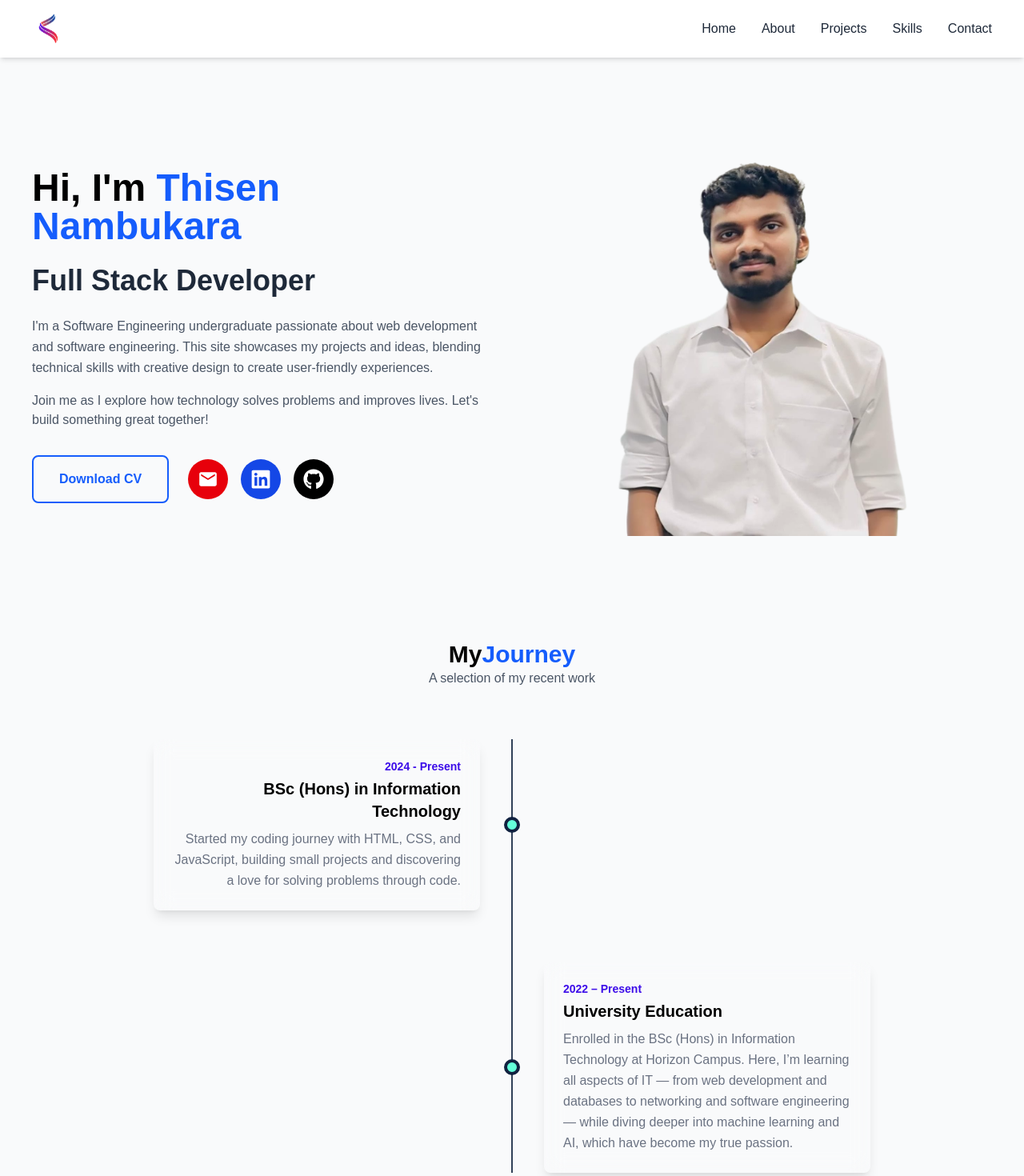
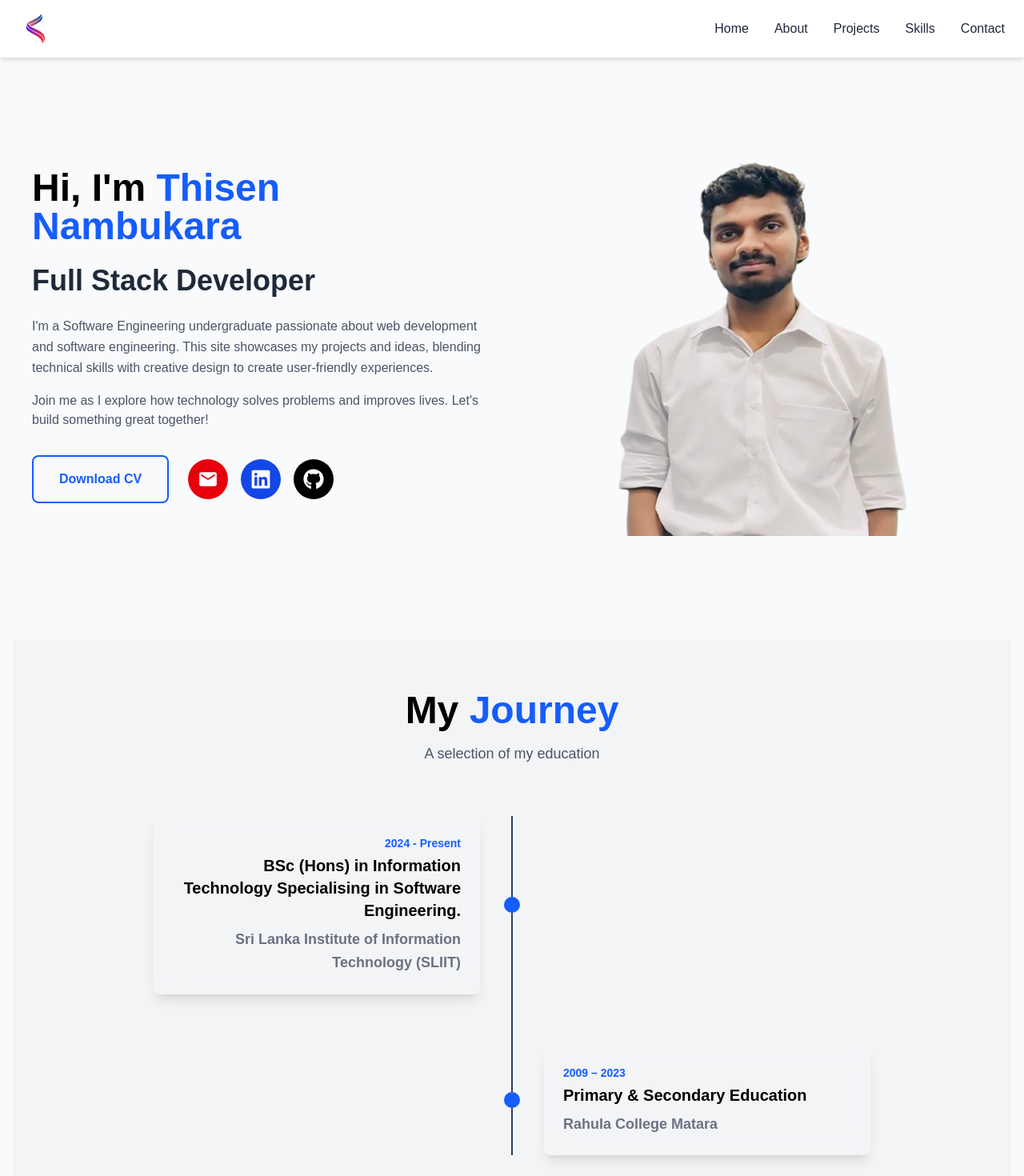
Before and after one commit to nambukara/Portfolio, a React (Vite) app: page / in a window 1280 px wide. Shown: the top 1470 px of the page at 80% size. Built offline with nearby package versions, Linux system fonts and the light colour scheme; a web font is replaced by a local one.

Commit message:
education section fix

```diff
--- a/src/components/Education.jsx
+++ b/src/components/Education.jsx
@@ -4,31 +4,31 @@ import { motion } from 'framer-motion';
 const journeyData = [
   {
     year: '2024 - Present',
-    title: 'BSc (Hons) in Information Technology',
+    title: 'BSc (Hons) in Information Technology Specialising in Software Engineering.',
     description:
-      'Started my coding journey with HTML, CSS, and JavaScript, building small projects and discovering a love for solving problems through code.',
+      'Sri Lanka Institute of Information Technology (SLIIT)',
   },
   {
-    year: '2022 – Present',
-    title: 'University Education',
+    year: '2009 – 2023',
+    title: 'Primary & Secondary Education',
     description:
-      'Enrolled in the BSc (Hons) in Information Technology at Horizon Campus. Here, I’m learning all aspects of IT — from web development and databases to networking and software engineering — while diving deeper into machine learning and AI, which have become my true passion.',
+      'Rahula College Matara',
   },
 
 ];
 
 const About = () => {
   return (
-    <section
+    <section id="education" className="py-16 bg-gray-100">
 
-    >
+
       <div className="container mx-auto px-4 sm:px-6">
         {/* ---------- Title ---------- */}
-        <h2 className="text-3xl font-bold text-center">
+        <h2 className="text-3xl sm:text-4xl md:text-5xl font-bold mb-4 text-center">
                 My
-                <span className="text-blue-600">Journey </span>
+                <span className="text-blue-600"> Journey </span>
             </h2>
-            <p className="text-center text-gray-600 max-w-2xl mx-auto mb-16">A selection of my recent work</p>
+            <p className="text-center text-gray-600 max-w-2xl mx-auto mb-16 text-lg">A selection of my education</p>
 
         {/* ---------- Timeline Container ---------- */}
         <div className="max-w-4xl mx-auto relative">
@@ -50,15 +50,15 @@ const About = () => {
                 <div className="md:hidden">
                   <div className="bg-white/5 backdrop-blur-md p-5 sm:p-6 rounded-lg ring-1 ring-white/10 shadow-lg hover:ring-[#64ffda]/50 transition-all duration-300">
                     <div className="flex items-center gap-3 mb-2">
-                      <div className="w-3 h-3 rounded-full bg-[#64ffda] border-2 border-[#112240]" />
-                      <p className="text-[#6492ff] font-semibold text-sm">{item.year}</p>
+                      <div className="w-3 h-3 rounded-full bg-blue-600 border-2 border-[#112240]" />
+                      <p className="text-blue-600 font-semibold text-sm">{item.year}</p>
                     </div>
-                    <h3 className="text-lg sm:text-xl font-bold text-white mb-2">
+                    <h3 className="text-lg sm:text-xl font-bold text-black mb-2">
                       {item.title}
                     </h3>
-                    <p className="text-[#ccd6f6] text-sm sm:text-base leading-relaxed">
+                    <h3 className="text-lg sm:text-l font-bold text-gray-500  leading-relaxed">
                       {item.description}
-                    </p>
+                    </h3>
                   </div>
                 </div>
 
@@ -74,20 +74,20 @@ const About = () => {
                     }`}
                   >
                     <div className="bg-white/5 backdrop-blur-md p-6 rounded-lg ring-1 ring-white/10 shadow-lg hover:ring-[#64ffda]/50 transition-all duration-300">
-                      <p className="text-[#3c0ce9] font-semibold text-sm mb-1">
+                      <p className="text-blue-600 font-semibold text-sm mb-1">
                         {item.year}
                       </p>
                       <h3 className="text-xl font-bold text-black mb-2">
                         {item.title}
                       </h3>
-                      <p className="text-gray-500 leading-relaxed">
+                      <h4 className="text-lg sm:text-l font-bold text-gray-500 leading-relaxed">
                         {item.description}
-                      </p>
+                      </h4>
                     </div>
                   </div>
 
                   {/* Center dot */}
-                  <div className="absolute left-1/2 -translate-x-1/2 w-5 h-5 rounded-full bg-[#64ffda] border-4 border-[#112240] z-10" />
+                  <div className="absolute left-1/2 -translate-x-1/2 w-5 h-5 rounded-full bg-blue-600 border-4 border-blue-600 z-10" />
                 </div>
               </motion.div>
             ))}
--- a/src/components/Navbar.jsx
+++ b/src/components/Navbar.jsx
@@ -7,16 +7,16 @@ import { FaXmark } from 'react-icons/fa6';
 const Navbar = () => {
   const [showMenu, setShowMenu] = useState(false);
 
-  // Add class to body when mobile menu is open
+  // Prevent body scroll when menu is open
   useEffect(() => {
     if (showMenu) {
-      document.body.classList.add('mobile-menu-open');
+      document.body.style.overflow = 'hidden';
     } else {
-      document.body.classList.remove('mobile-menu-open');
+      document.body.style.overflow = 'unset';
     }
   }, [showMenu]);
 
-  const toggleMenu = () => setShowMenu(!showMenu);
+  const toggleMenu = () => setShowMenu(prev => !prev);
   const closeMenu = () => setShowMenu(false);
 
   const navLinks = [
@@ -29,20 +29,21 @@ const Navbar = () => {
 
   return (
     <>
-      <nav className="fixed top-0 left-0 right-0 z-50 bg-white/90 backdrop-blur-md shadow-md py-4 px-6 md:px-10">
+      {/* Fixed Navbar */}
+      <nav className="fixed top-0 left-0 right-0 z-50 bg-white/90 backdrop-blur-md shadow-md py-4 px-6">
         <div className="container mx-auto flex justify-between items-center">
           {/* Logo */}
-          <div className="logo">
+          <a href="#hero">
             <img src={DataImage.Logo} alt="Logo" className="w-10 h-10 rounded-full object-cover" />
-          </div>
+          </a>
 
-          {/* Desktop Menu */}
+          {/* Desktop Menu – Hidden on mobile */}
           <div className="hidden md:flex items-center space-x-8">
-            {navLinks.map((link) => (
+            {navLinks.map(link => (
               <a
                 key={link.name}
                 href={link.href}
-                className="relative text-gray-800 font-medium hover:text-blue-600 transition duration-300 group"
+                className="relative text-gray-800 font-medium hover:text-blue-600 transition group"
               >
                 {link.name}
                 <span className="absolute left-0 -bottom-1 w-0 h-0.5 bg-blue-600 transition-all duration-300 group-hover:w-full"></span>
@@ -50,9 +51,8 @@ const Navbar = () => {
             ))}
           </div>
 
-          {/* Mobile Menu Button */}
-          <div className="md:hidden">
-            <button onClick={toggleMenu}>
+          {/* Hamburger Icon – Only visible on mobile */}
+          <button onClick={toggleMenu} className="md:hidden z-50">
             {showMenu ? (
               <FaXmark className="text-3xl text-gray-800" />
             ) : (
@@ -60,18 +60,17 @@ const Navbar = () => {
             )}
           </button>
         </div>
-        </div>
       </nav>
 
-      {/* Full Screen Mobile Menu */}
+      {/* Mobile Full-Screen Menu – Completely hidden until hamburger is clicked */}
       {showMenu && (
-        <div className="fixed inset-0 z-40 bg-gradient-to-b from-blue-600 to-purple-700 flex flex-col items-center justify-center space-y-10 text-white text-3xl font-bold">
-          {navLinks.map((link) => (
+        <div className="fixed inset-0 bg-gradient-to-b from-blue-600 to-purple-800 z-40 flex flex-col items-center justify-center gap-10 text-white">
+          {navLinks.map(link => (
             <a
               key={link.name}
               href={link.href}
               onClick={closeMenu}
-              className="hover:text-yellow-300 transition duration-300 transform hover:scale-110"
+              className="text-3xl md:text-4xl font-bold hover:text-yellow-300 transition transform hover:scale-110"
             >
               {link.name}
             </a>
```
Lines whose indentation alone changed are shown as unchanged.
